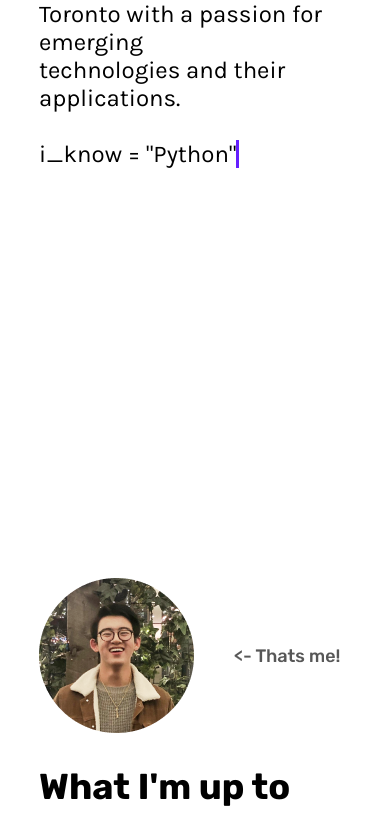
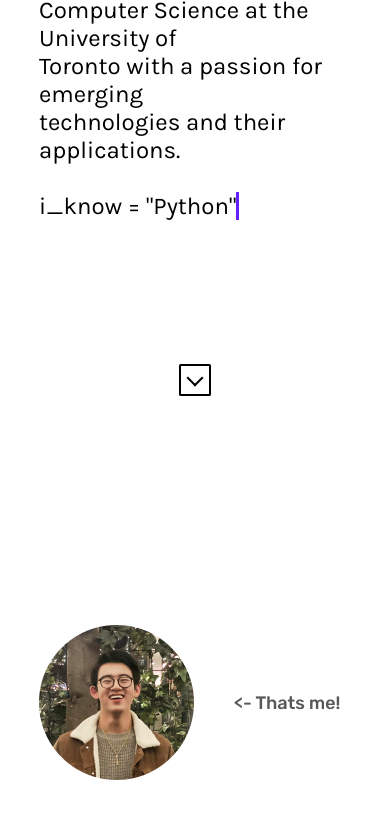
Before and after one commit to Johnson-Su/Personal-Website-Old, a plain HTML site: page index.html in a window 390 px wide. Shown: the part 362-1175 px from the top of the page. Drawn offline with nearby package versions, Linux system fonts and the light colour scheme.

Commit message:
nav arrow added

```diff
--- a/index.html
+++ b/index.html
@@ -36,13 +36,14 @@
   </head>
   <body>
 
+  <!-- intro container -->
+  <div class="container-fluid" style="height: 100vh;">
+
     <!-- navbar -->
     <nav class="navbar navbar-expand-lg navbar-light justify-content-end">
-
     <button class="navbar-toggler mt-4 mr-4 custom-toggler" type="button" data-toggle="collapse" data-target="#navbarTogglerDemo02" aria-controls="navbarTogglerDemo02" aria-expanded="false" aria-label="Toggle navigation">
       <span class="navbar-toggler-icon custom-toggler" style="color:#651FFF;"></span>
     </button>
-
     <div class="collapse  mt-3 navbar-collapse" id="navbarTogglerDemo02">
       <ul class="navbar-nav ml-auto">
         <li class="nav-item active ml-auto">
@@ -56,13 +57,10 @@
         </li>
       </ul>
     </div>
-
   </nav>
 
-  <!-- intro container -->
-  <div class="container-fluid" style="height: 100vh;">
     <div class="center">
-      <p class="intro mx-4 mx-md-0">
+      <p class="intro m-4 mx-md-0">
         Hello, I’m <span class="bold">Johnson Su</span> a developer studying
         <br>Computer Science at the University of
         <br>Toronto with a passion for emerging
@@ -73,10 +71,16 @@
       <span class="txt-rotate" data-period="2000" data-rotate='["char i_know[1024] = \"C\";", "i_know = \"Python\"", "let iKnow = \"Swift\"", "var iKnow = \"JavaScript\";", "I know HTML5 and CSS3 as you can see :)"  ]'></span>
     </p>
     </div>
+
+    <section class="centerbot">
+      <div class="scroll-down"></div>
+    </section>
+
   </div>
 
     <!-- content container-->
     <div class="container-md">
+      <div class="spacer"></div>
 
       <!-- what I'm up to  -->
       <div class="row py-3 justify-content-end order-2 order-md-1">
--- a/style.css
+++ b/style.css
@@ -153,6 +153,7 @@ th {
 .smaller{
 
 }
+
 .center {
   margin: 0;
   position: absolute;
@@ -160,6 +161,13 @@ th {
   left: 50%;
   -ms-transform: translate(-50%, -50%);
   transform: translate(-50%, -50%);
+}
+
+.centerbot {
+  margin: 0;
+  position: absolute;
+  bottom: 10vh;
+  left: 50%;
 }
 
 .introcontainer{
@@ -624,6 +632,72 @@ th {
   overflow:scroll;
 }
 
+*,
+:after,
+:before {
+  box-sizing: border-box;
+  margin: 0;
+  padding: 0;
+}
+
+.scroll-down {
+  opacity: 1;
+  -webkit-transition: all .5s ease-in 3s;
+  transition: all .5s ease-in 3s;
+}
+
+.scroll-down {
+  position: absolute;
+  left:50%;
+  margin-left: -16px;
+  display: block;
+  width: 32px;
+  height: 32px;
+  border: 2px solid black;
+  background-size: 14px auto;
+  border-radius: 5%;
+  z-index: 2;
+  -webkit-animation: bounce 2s infinite 2s;
+  animation: bounce 2s infinite 2s;
+  -webkit-transition: all .2s ease-in;
+  transition: all .2s ease-in;
+}
+
+.scroll-down:before {
+    position: absolute;
+    top: calc(50% - 8px);
+    left: calc(50% - 6px);
+    transform: rotate(-45deg);
+    display: block;
+    width: 12px;
+    height: 12px;
+    content: "";
+    border: 3px solid black;
+    border-width: 0px 0 2px 2px;
+}
+
+@keyframes bounce {
+  0%,
+  100%,
+  20%,
+  50%,
+  80% {
+    -webkit-transform: translateY(0);
+    -ms-transform: translateY(0);
+    transform: translateY(0);
+  }
+  40% {
+    -webkit-transform: translateY(-10px);
+    -ms-transform: translateY(-10px);
+    transform: translateY(-10px);
+  }
+  60% {
+    -webkit-transform: translateY(-5px);
+    -ms-transform: translateY(-5px);
+    transform: translateY(-5px);
+  }
+}
+
 /* //mobile changes */
 @media (min-width: 0px) and (max-width: 768px) {
    .intro{
@@ -796,9 +870,17 @@ th {
     position: relative;
     top: 50%;
     left: 50%;
-    -ms-transform: translate(-50%, -90%);
-    transform: translate(-50%, -90%);
+    -ms-transform: translate(-50%, -80%);
+    transform: translate(-50%, -80%);
   }
+
+  .centerbot {
+    margin: 0;
+    position: absolute;
+    bottom: 14vh;
+    left: 50%;
+  }
+
   .pad{
     margin-left: 10px;
     margin-right: 10px;
```
Also changed, not shown: 1 other file. Lines whose indentation alone changed are shown as unchanged.
